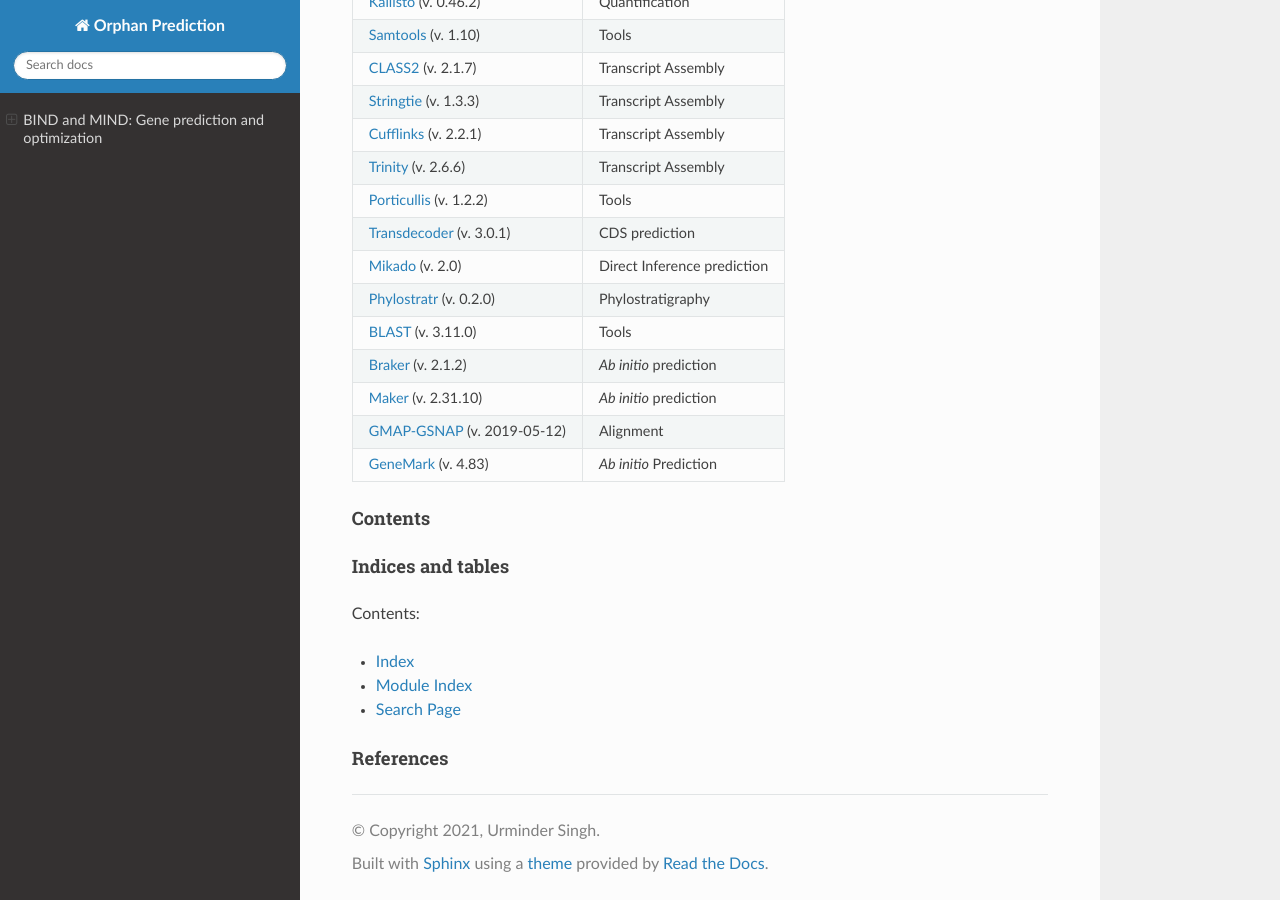
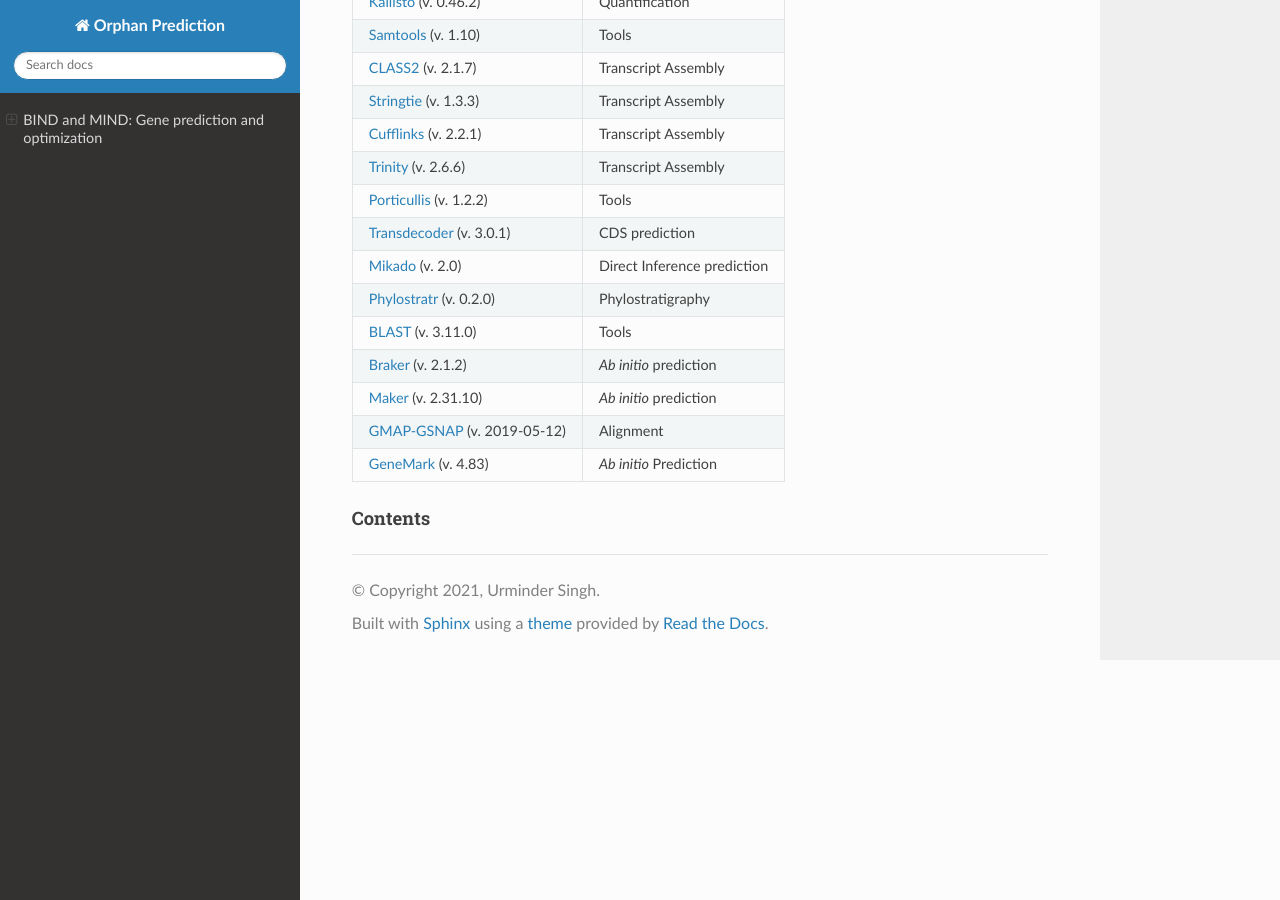
Before and after one commit to eswlab/orphan-prediction, a Sphinx documentation site: the page built from docs/source/index.rst, in a window 1280 px wide and 900 px high, scrolled down 894 px. Built offline with Sphinx 7.4.7 and the Read the Docs theme 2.0.0, drawn with Linux system fonts in a browser that asks for light colours; pages that are not in the unit, such as notebooks, are missing from menus.

Commit message:
Update index.rst

```diff
--- a/docs/source/index.rst
+++ b/docs/source/index.rst
@@ -91,15 +91,3 @@ Contents
    3_DirInf.rst
    4_merge/index.rst
    5_downstream.rst
-
-Indices and tables
-------------------
-
-Contents:
-
-* :ref:`genindex`
-* :ref:`modindex`
-* :ref:`search`
-
-References
-----------
```
